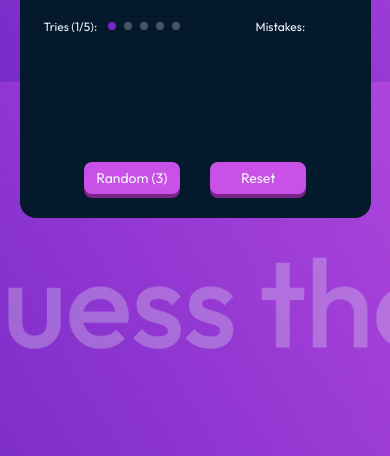
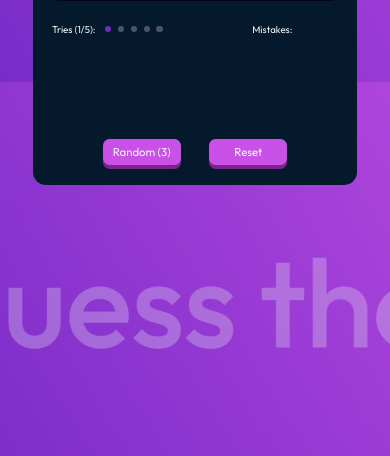
Before and after one commit to dev-RonnieTR/guess-the-word, a plain HTML site: page index.html in a window 390 px wide. Shown: the part 388-844 px from the top of the page. Drawn offline with Linux system fonts and the light colour scheme; no server answers.

Commit message:
Make the page responsive

```diff
--- a/styles.css
+++ b/styles.css
@@ -100,7 +100,9 @@ main {
 #input-boxes {
 	margin-top: 2rem;
 	display: flex;
+	justify-content: center;
 	gap: 1rem;
+	flex-wrap: wrap;
 }
 .input-box {
 	width: calc(var(--font-size-medium) + 1.5rem);
@@ -119,7 +121,7 @@ main {
 }
 .input-box--active::after {
 	content: "_";
-    animation: blink 1s infinite
+	animation: blink 1s infinite;
 }
 @keyframes blink {
 	0% {
@@ -165,7 +167,8 @@ main {
 	border-radius: 0.5rem;
 }
 /* TYPOGRAPHY */
-html, button {
+html,
+button {
 	font-family: "Outfit", sans-serif;
 	font-optical-sizing: auto;
 	color: var(--color-7);
@@ -180,6 +183,25 @@ html, button {
 button {
 	font-size: var(--font-size-button);
 }
-.tries, .mistakes {
+.tries,
+.mistakes {
 	font-size: var(--font-size-small);
 }
+
+@media (max-width: 480px) {
+	html {
+		font-size: clamp(12px, 3.3333vw, 16px);
+	}
+}
+
+@media (min-width: 720px) {
+	html {
+		font-size: clamp(16px, 2.2222vw, 20px);
+	}
+}
+
+@media (min-width: 1280px) {
+	html {
+		font-size: clamp(20px, 1.5625vw, 24px);
+	}
+}
```
Lines whose indentation alone changed are shown as unchanged.
